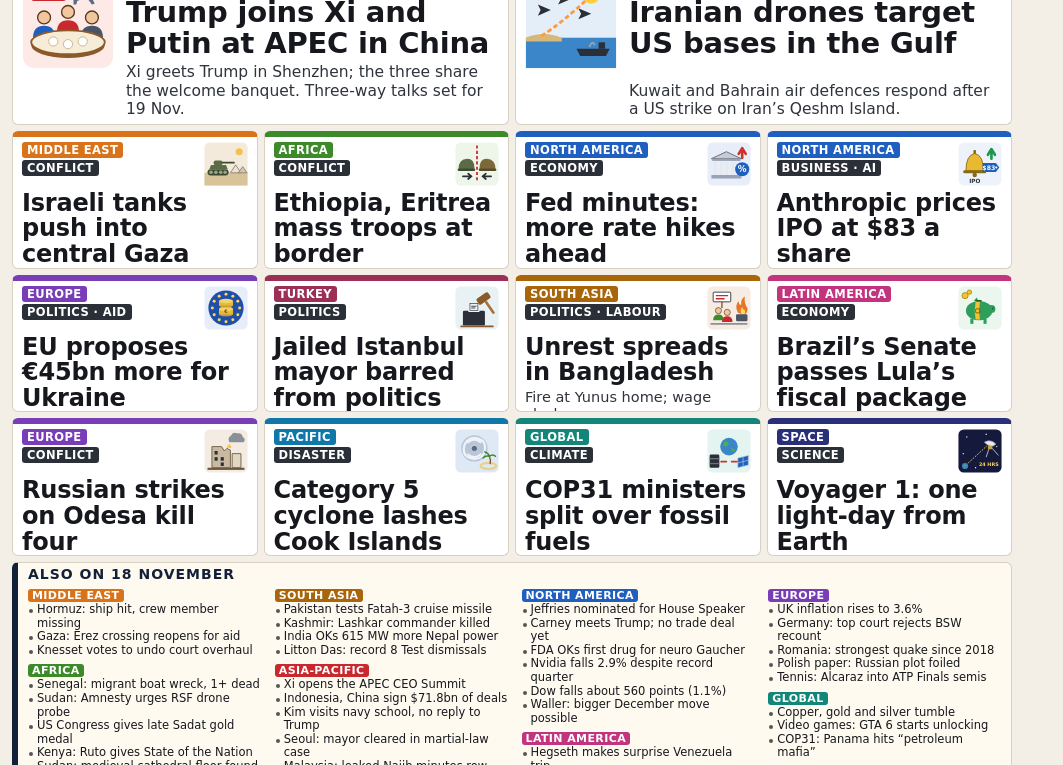
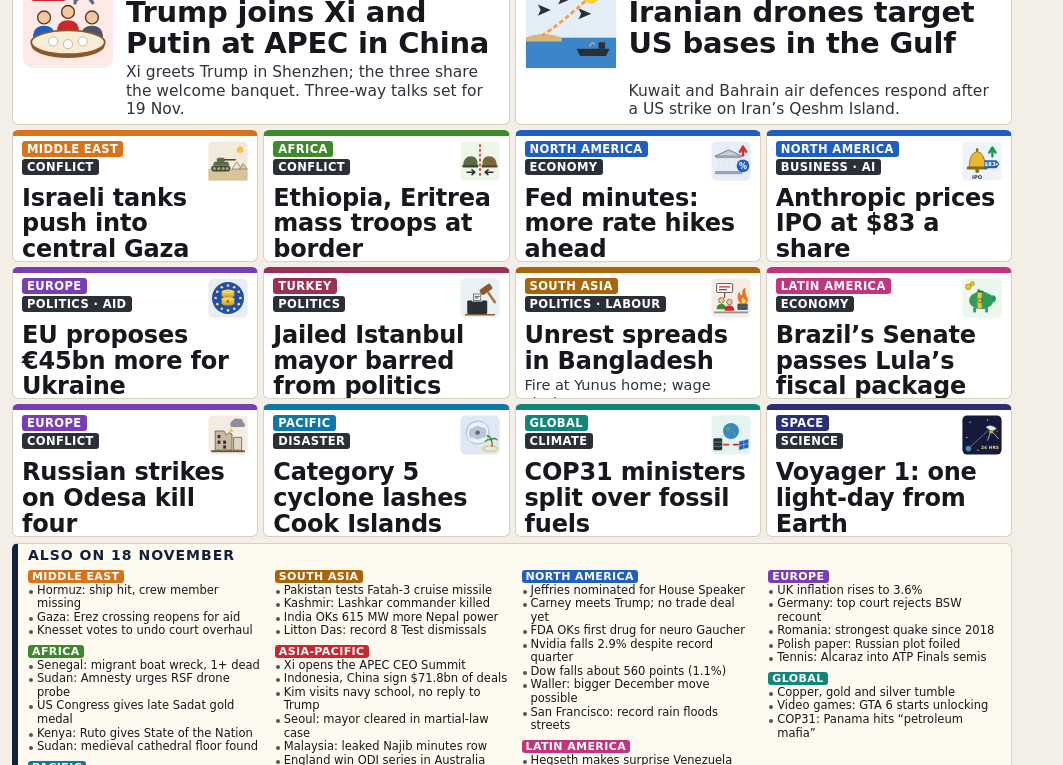
Before and after one commit to nightshift-labs-ai/frontpage-2026-11-18, a plain HTML site: page page/index.html in a window 1280 px wide. Shown: the part 140-905 px from the top of the page, without its empty margins (0-1063 px from the left). Drawn offline with Linux system fonts and the light colour scheme.

Commit message:
v2: add San Francisco record rain (stories_F); smaller std icons so all cards fit
Co-Authored-By: Claude Opus 5.5 <noreply@anthropic.com>

```diff
--- a/page/stories.js
+++ b/page/stories.js
@@ -95,6 +95,7 @@ const ALSO = [
     'Nvidia falls 2.9% despite record quarter',
     'Dow falls about 560 points (1.1%)',
     'Waller: bigger December move possible',
+    'San Francisco: record rain floods streets',
   ]},
   { r: 'latam', items: [
     'Hegseth makes surprise Venezuela trip',
@@ -116,4 +117,4 @@ const ALSO = [
   ]},
 ];
 
-const SOURCES = 'CNBC, Al Jazeera, Gulf News, Times of Israel, SCMP, Democracy Now, Kyiv Independent, OkayAfrica, Africanews (AP), Reuters, AP, Bloomberg, Yahoo Finance, CNN, Kitco, Forbes, ONS, The Climate Watch, NASA, EarthSky, ESPNcricinfo, Sky Sports, ATP Tour, Rockstar Games, PC Gamer, France 24, Dawn, Express Tribune, ANI, The Week, Bangladesh Pratidin, TBS News, 1News, RNZ, Korea Herald, Malaysiakini, The Star, Malay Mail, OnlineKhabar, Nepal News, Balkan Insight, The National, Washington Post, Rio Times, bne IntelliNews, allAfrica, Haitian Times, Infobae, MDZ, ANTARA, NK News, SBS, Amnesty International, Sudan Tribune, UPI, C-SPAN, CBC, ZDF, taz, Pharmacy Times';
+const SOURCES = 'CNBC, Al Jazeera, Gulf News, Times of Israel, SCMP, Democracy Now, Kyiv Independent, OkayAfrica, Africanews (AP), Reuters, AP, Bloomberg, Yahoo Finance, CNN, Kitco, Forbes, ONS, The Climate Watch, NASA, EarthSky, ESPNcricinfo, Sky Sports, ATP Tour, Rockstar Games, PC Gamer, France 24, Dawn, Express Tribune, ANI, The Week, Bangladesh Pratidin, TBS News, 1News, RNZ, Korea Herald, Malaysiakini, The Star, Malay Mail, OnlineKhabar, Nepal News, Balkan Insight, The National, Washington Post, Rio Times, bne IntelliNews, allAfrica, Haitian Times, Infobae, MDZ, ANTARA, NK News, SBS, Amnesty International, Sudan Tribune, UPI, C-SPAN, CBC, ZDF, taz, Pharmacy Times, NBC Bay Area, weather.com';
--- a/page/style.css
+++ b/page/style.css
@@ -15,15 +15,15 @@ body {
 .date { font-weight: 800; font-size: 50px; line-height: 1.04; letter-spacing: 0.5px; text-align: center; color: #ffd75a; white-space: nowrap; }
 
 /* cards */
-#cards { flex: 1; display: grid; grid-template-columns: repeat(12, 1fr); grid-template-rows: auto 1fr 1fr 1fr; gap: 6px; min-height: 0; }
+#cards { flex: 1; display: grid; grid-template-columns: repeat(12, 1fr); grid-template-rows: auto 1fr 1fr 1fr; gap: 5px; min-height: 0; }
 .card { background: #fff; border-radius: 6px; border: 1px solid #d8d1c2; border-top: 6px solid var(--c); padding: 5px 9px 5px; display: flex; flex-direction: column; overflow: hidden; }
 .card.lead { grid-column: span 6; flex-direction: row; gap: 12px; }
-.card.std { grid-column: span 3; display: grid; grid-template-columns: 1fr 44px; grid-template-rows: auto auto 1fr; column-gap: 6px; }
+.card.std { grid-column: span 3; display: grid; grid-template-columns: 1fr 40px; grid-template-rows: auto auto 1fr; column-gap: 6px; }
 .card.std.wide { grid-column: span 4; grid-template-columns: 64px 1fr; grid-template-rows: auto auto 1fr; column-gap: 10px; }
 .card .ic { flex: none; }
 .card.lead .ic svg { width: 92px; height: 92px; }
 .card.std .ic { grid-row: 1; grid-column: 2; }
-.card.std .ic svg { width: 44px; height: 44px; }
+.card.std .ic svg { width: 40px; height: 40px; }
 .card.std .tags { grid-column: 1; grid-row: 1; flex-direction: column; align-items: flex-start; }
 .card.std .tags .tag { margin-bottom: 2px; }
 .card.std .hl { grid-column: 1 / 3; grid-row: 2; }
```
Also changed, not shown: entry.png.
